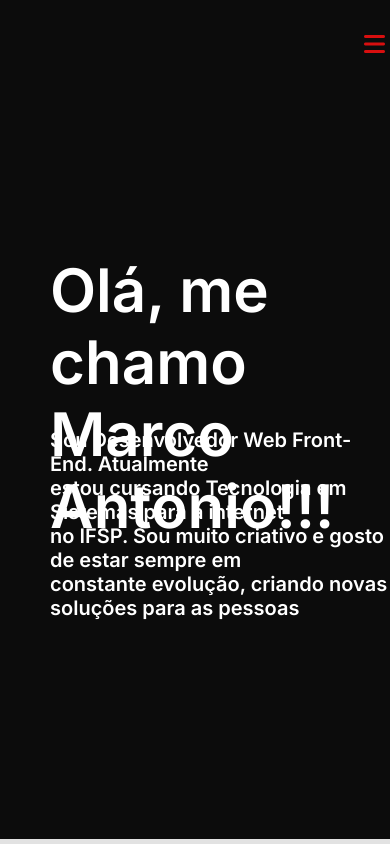
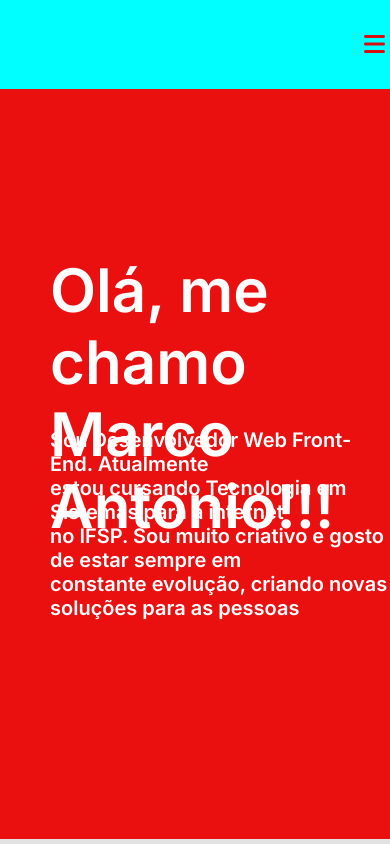
Before and after one commit to MarcoantonioCaldeira/Meu_Site_Institucional, a Vue app: page /#/ in a window 390 px wide. Shown: the top 844 px of the page. Built offline with nearby package versions, Linux system fonts and the light colour scheme.

Commit message:
Pequenas atualizações no menu

```diff
--- a/src/components/estilo_menu.scss
+++ b/src/components/estilo_menu.scss
@@ -5,8 +5,8 @@
 
 
 header {
-    background-color: #0C0C0C;
-    //background-color:aqua ;
+    //background-color: #0C0C0C;
+    background-color:aqua ;
     height: 90px;
     //z-index: 209;
     width: 100%;
@@ -42,8 +42,8 @@ header {
       text-decoration: none;
     }
 
-    @media (min-width:71.25em) {
-        max-width: 71.25em;
+    @media (min-width:1140px) {
+        max-width: 1140px;
 
 
     }
@@ -64,7 +64,7 @@ header {
           margin-left: 10px;
         }
 
-        @media only screen and (max-width: 54em) {
+        @media only screen and (max-width: 864px) {
 
           ul{
             margin-top: -3%;
@@ -117,9 +117,6 @@ header {
         }
       }
 
-      .icon-active{
-
-      }
 
       .dropdown-nav{
         z-index: 200;
--- a/src/components/style.scss
+++ b/src/components/style.scss
@@ -262,6 +262,11 @@ html {
     margin-top: 20px;
 }
 
+.img_sass:hover {
+    transform: scale(1.1);
+    transition: 0.6s;
+}
+
 .img_python{
     width: 10%;
     margin-left: 378px;
@@ -370,3 +375,19 @@ html {
     padding-top: 210px;
     width: 3%;
 }
+
+
+@media (max-width:25em){
+
+
+#tamplate{
+    width: 100%;
+    height: 750px;
+    background-color: #eb1010;
+}
+
+.Info_Ocu_di{
+    display: none;
+}
+
+}
```
